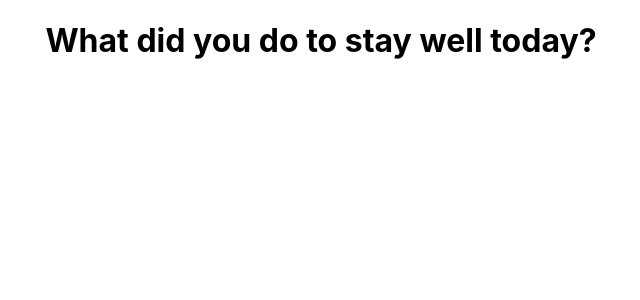
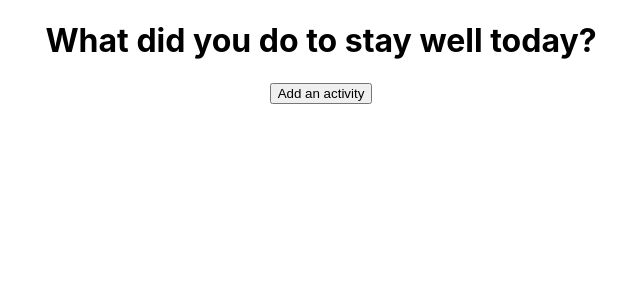
Before and after one commit to samuel-casey/wellness-tracker-frontend, a React (Create React App) app: page / in a window 1280 px wide. Shown: the top 300 px of the page, without its empty margins (319-959 px from the left). Built offline with nearby package versions, Linux system fonts and the light colour scheme.

Commit message:
added add activity button to app

```diff
--- a/src/App.js
+++ b/src/App.js
@@ -5,6 +5,7 @@ function App() {
 	return (
 		<div className='App'>
 			<h1>What did you do to stay well today?</h1>
+			<button>Add an activity</button>
 		</div>
 	);
 }
```
